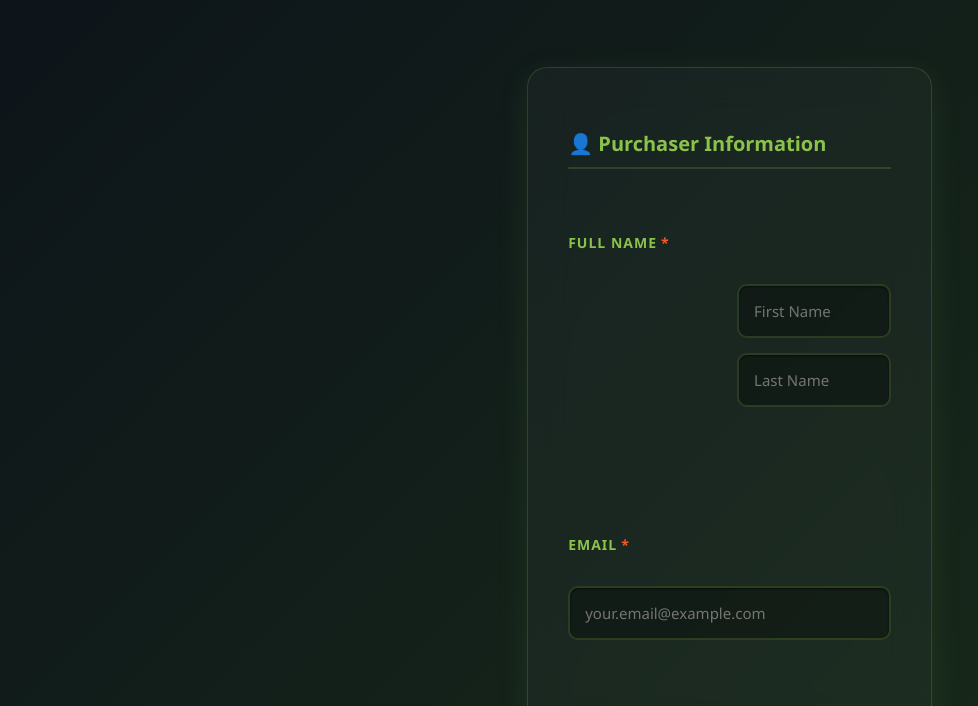
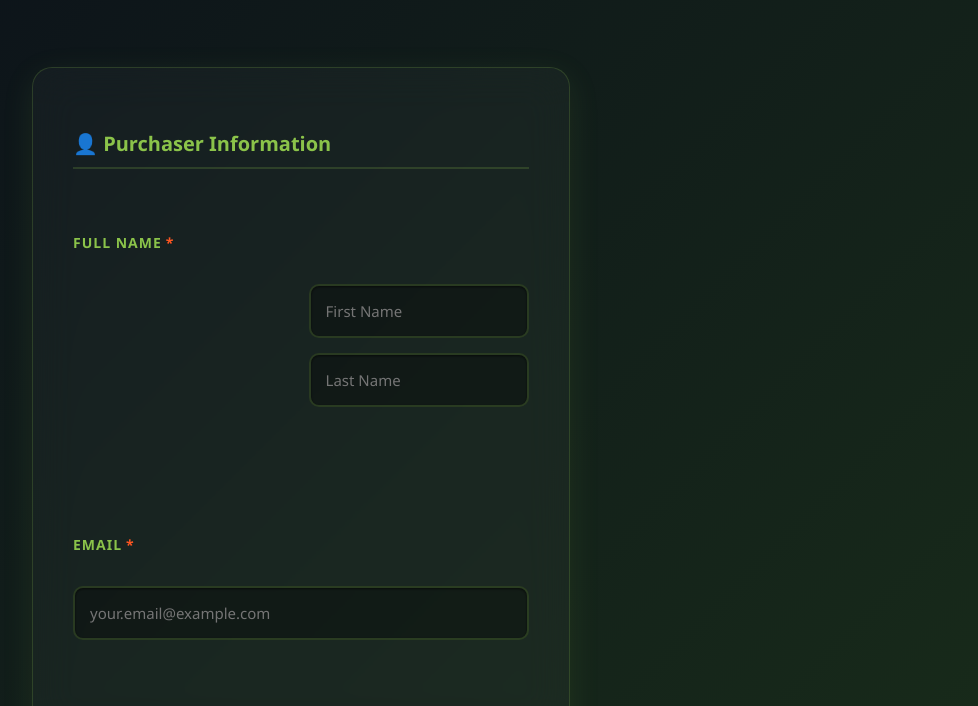
Before and after one commit to scoyne/NATR-2026, a website: page index.html in a window 1280 px wide. Shown: the part 363-1069 px from the top of the page, without its empty margins (158-1136 px from the left). Drawn offline with Linux system fonts and the light colour scheme.

```diff
--- a/index.html
+++ b/index.html
@@ -29,7 +29,7 @@
           max-width: 900px;
           margin: 0 auto;
           display: grid;
-          grid-template-columns: 2fr 1fr; /* Main content and Cart side-by-side */
+          /* grid-template-columns: 2fr 1fr; /* Main content and Cart side-by-side */
           gap: 30px;
       }
 
```
